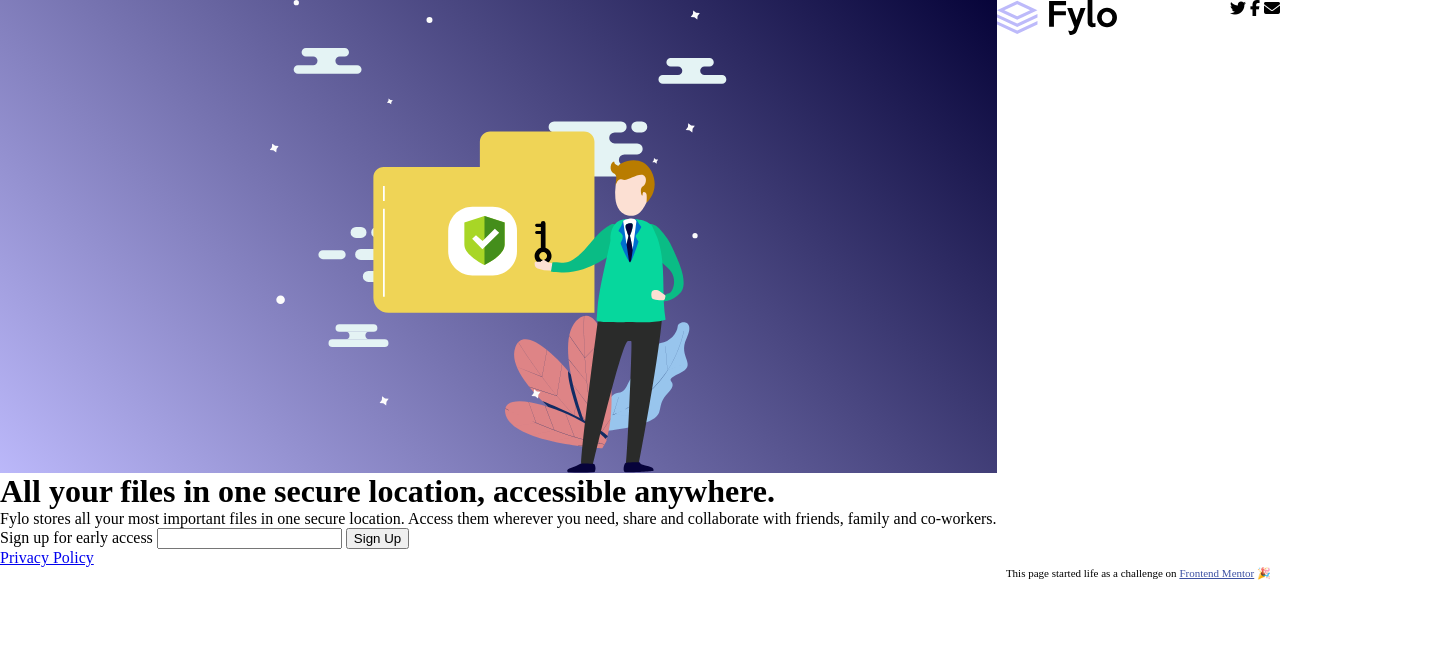
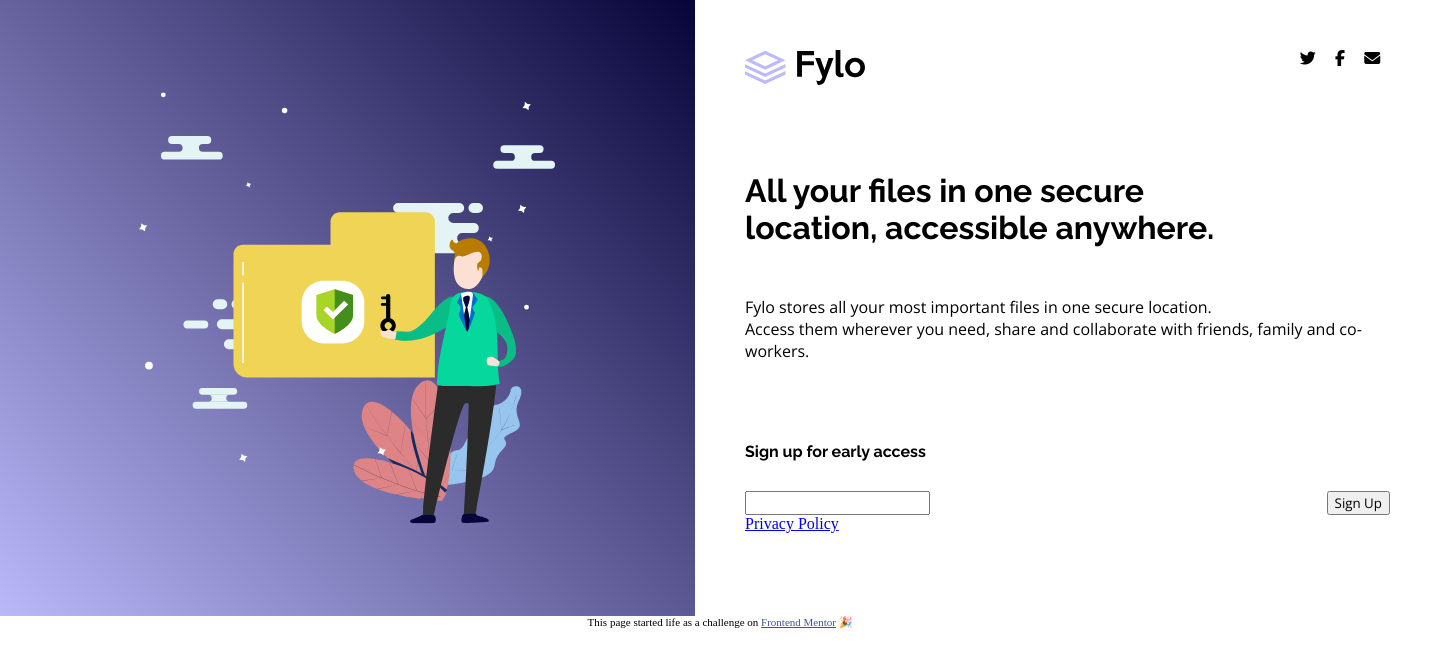
Before and after one commit to prashanthashok/fylo-beta-1, a plain HTML site: page index.html in a window 1280 px wide. Shown: the whole page, 1440 px wide, since content can reach past the window. Drawn offline with nearby package versions, Linux system fonts and the light colour scheme.

Commit message:
Fixed overall layout. Need to work on fixing the fonts and spacing for Desktop design

```diff
--- a/assets/css/styles.css
+++ b/assets/css/styles.css
@@ -2,50 +2,91 @@
   margin: 0;
 }
 
-.main-container {
-  display: grid;
-  width: 100%;
-  grid-template-columns: 1fr;
-  grid-template-rows: auto 2fr 2fr auto;
-  grid-template-areas:
-    "header"
-    "graphics"
-    "content"
-    "footer";
+.heading {
+  font-family: "Raleway", sans-serif;
+  font-weight: 700;
+}
+
+.body-text {
+  font-family: "Open Sans", sans-serif;
+}
+
+.body-text p {
+  font-weight: 400;
+  color: hsl(0, 0%, 50%);
+}
+
+.body-text button {
+  font-weight: 700;
 }
 
 /* Desktop Design*/
 @media only screen and (min-width: 501px) {
   .main-container {
     display: grid;
-
-    grid-template-columns: auto 1fr;
+    grid-template-columns: 1fr 1fr;
+    grid-column-gap: 50px;
+    width: 1440px;
+    height: 700px;
+    margin: auto;
+    /* grid-template-columns: auto 1fr;
     grid-template-rows: auto 1fr auto;
     grid-template-areas:
       "graphics header"
       "graphics content"
-      "graphics footer";
+      "graphics footer"; */
   }
 
   header {
-    grid-area: header;
     display: flex;
     justify-content: space-between;
+    margin-top: 50px;
+    margin-right: 50px;
   }
 
-  .content {
-    grid-area: content;
+  .social {
+    display: flex;
+    width: 100px;
+    justify-content: space-around;
   }
 
   .graphics {
-    grid-area: graphics;
+    grid-row: 1/3;
     display: flex;
     justify-content: center;
     background: linear-gradient(45deg, hsl(243, 86%, 85%), hsl(243, 87%, 12%));
   }
 
+  .graphics img {
+    transform: scale(0.7);
+  }
+
+  label.heading {
+    margin-top: 50px;
+    margin-bottom: 30px;
+  }
+
+  .text {
+    margin-top: 50px;
+    margin-bottom: 30px;
+  }
+
+  .early-access {
+    display: flex;
+    flex-direction: column;
+  }
+
+  .sign-up-form {
+    display: flex;
+    justify-content: space-between;
+    width: 100%;
+  }
+  .content {
+    margin-right: 50px;
+  }
+
   footer {
-    grid-area: footer;
+    grid-column: 1/3;
   }
 }
 
--- a/index.html
+++ b/index.html
@@ -43,30 +43,32 @@
         </div>
       </header>
 
-      <main>
-        <div class="graphics">
-          <img src="./assets/images/illustration-main.svg" alt="" />
-        </div>
-        <div class="content">
-          <h1 id="front-page-header">
-            All your files in one secure location, accessible anywhere.
-          </h1>
+      <div class="graphics">
+        <img src="./assets/images/illustration-main.svg" alt="" />
+      </div>
+      <main class="content">
+        <h1 class="heading">
+          All your files in one secure <br />
+          location, accessible anywhere.
+        </h1>
+        <div class="text">
           <p class="body-text">
             Fylo stores all your most important files in one secure location.
+          </p>
+          <p class="body-text">
             Access them wherever you need, share and collaborate with friends,
             family and co-workers.
           </p>
-
+        </div>
+        <div class="early-access">
+          <label class="heading" for="email">Sign up for early access</label>
           <div class="sign-up-form">
-            <form id="sign-up-form" action="post"></form>
-            <label for="email">Sign up for early access</label>
             <input type="text" />
-            <button class="btn btn-sign-up">Sign Up</button>
+            <button class="btn btn-sign-up body-text">Sign Up</button>
           </div>
-          <a href="#">Privacy Policy</a>
         </div>
+        <a href="#">Privacy Policy</a>
       </main>
-
       <footer>
         <p class="attribution">
           This page started life as a challenge on
```
Also changed, not shown: design/desktop-design.jpg.
